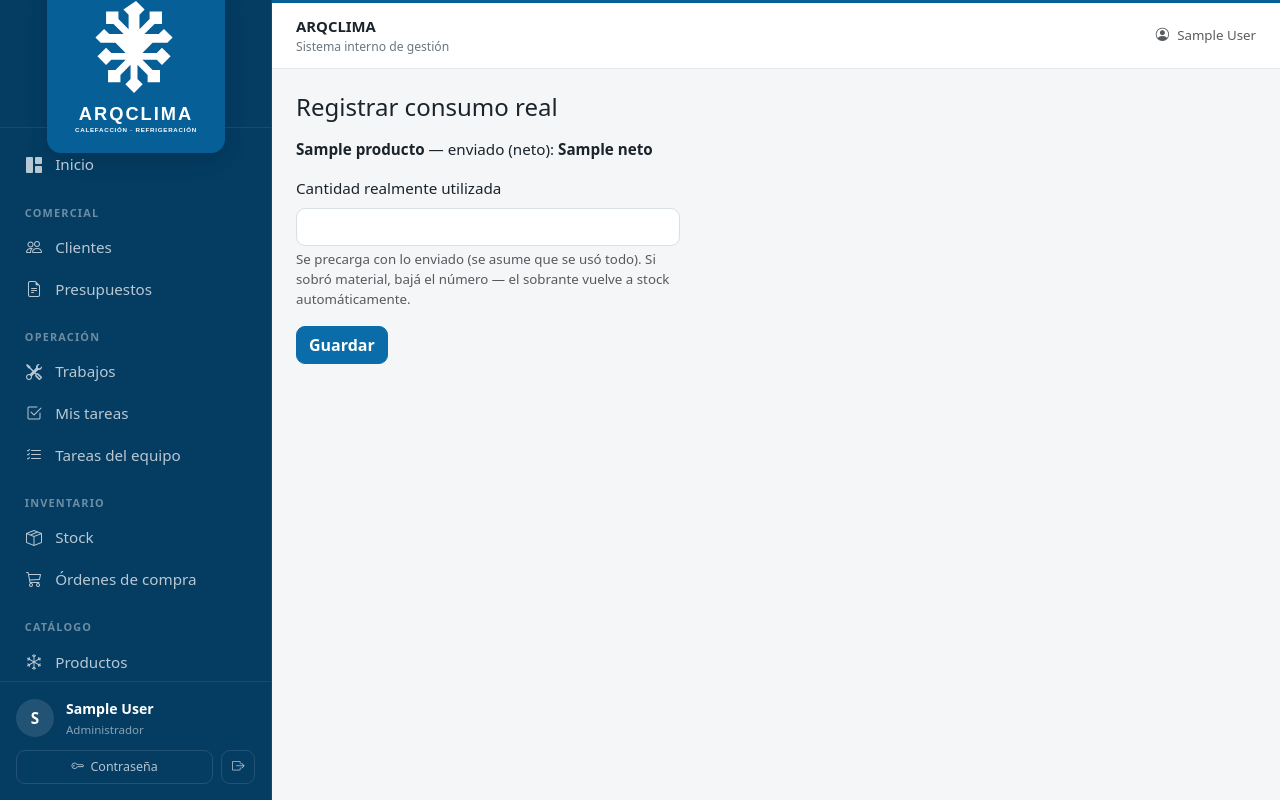
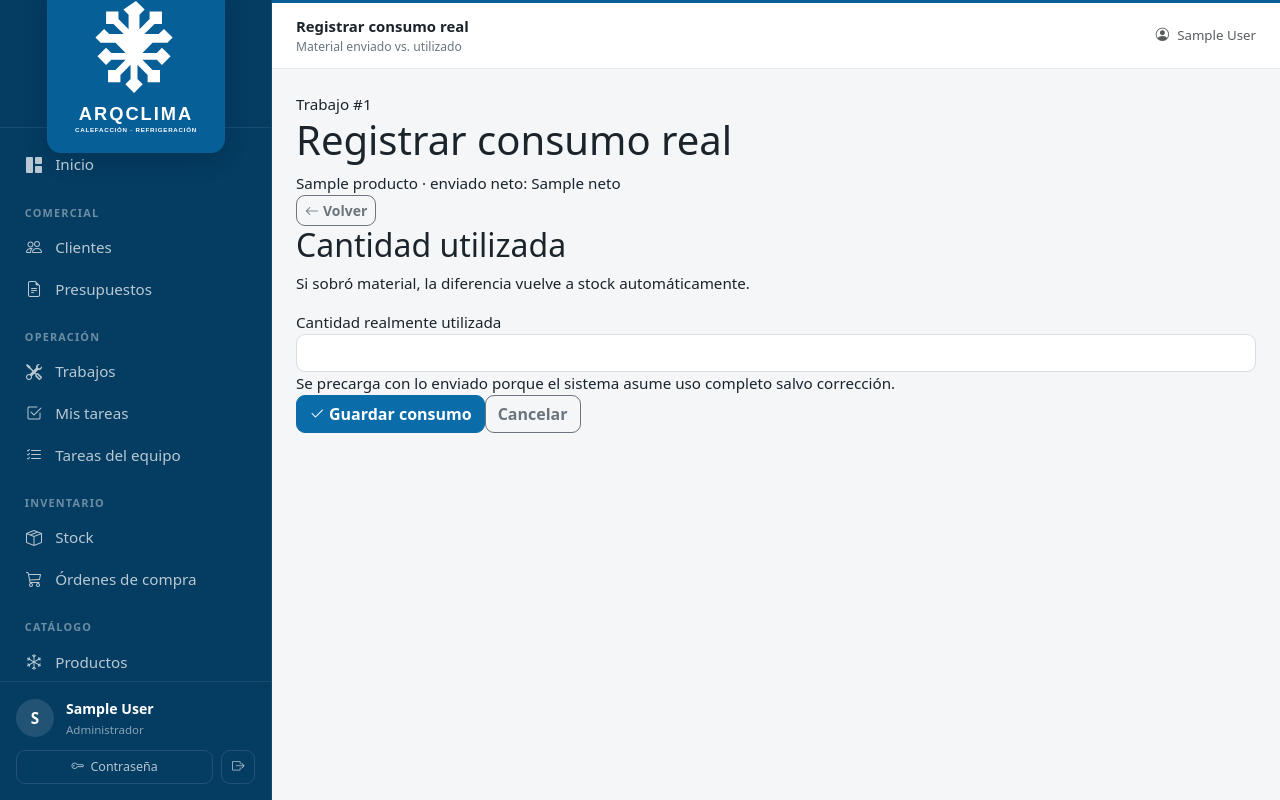
Before and after one commit to nicolasventin/arqclima, a Django app: template apps/jobs/templates/jobs/registrar_consumo_form.html in a window 1280 px wide. Run offline with Django 5.2, Linux system fonts and the light colour scheme; a user stored in the database is signed in; tables that the repository leaves empty hold one stand-in row (values such as "Sample post"); the template is opened without the code that fills it: values that come from a table or form of the project are taken from there, most other values are stand-ins (such as "Sample title", 1, 10 or a date in 2020); data that the repository does not hold is empty; parts of the project's set-up code (start-up, migrations or seed data) failed here and were passed over.

Commit message:
Etapa 11D: rediseña detalles y formularios

```diff
--- a/apps/jobs/templates/jobs/registrar_consumo_form.html
+++ b/apps/jobs/templates/jobs/registrar_consumo_form.html
@@ -1,28 +1,8 @@
 {% extends "base.html" %}
-
 {% block title %}Registrar consumo — ARQCLIMA{% endblock %}
-
+{% block page_heading %}Registrar consumo real{% endblock %}
+{% block page_subheading %}Material enviado vs. utilizado{% endblock %}
 {% block content %}
-<h1 class="h4 mb-3">Registrar consumo real</h1>
-
-<p>
-    <strong>{{ material.producto|default:material.descripcion_manual }}</strong> —
-    enviado (neto): <strong>{{ neto }}</strong>
-</p>
-
-<form method="post" class="row g-3" style="max-width: 400px;">
-    {% csrf_token %}
-    <div class="col-12">
-        <label class="form-label">Cantidad realmente utilizada</label>
-        {{ form.cantidad_usada }}
-        {% if form.cantidad_usada.errors %}<div class="text-danger small">{{ form.cantidad_usada.errors }}</div>{% endif %}
-        <div class="form-text">
-            Se precarga con lo enviado (se asume que se usó todo). Si sobró material,
-            bajá el número — el sobrante vuelve a stock automáticamente.
-        </div>
-    </div>
-    <div class="col-12">
-        <button type="submit" class="btn btn-primary">Guardar</button>
-    </div>
-</form>
+<div class="detail-header"><div class="detail-header-copy"><div class="detail-kicker">Trabajo #{{ material.trabajo_id }}</div><h1>Registrar consumo real</h1><div class="detail-subtitle">{{ material.producto|default:material.descripcion_manual }} · enviado neto: {{ neto }}</div></div><div class="detail-actions"><a href="{% url 'jobs:detalle' material.trabajo_id %}" class="btn btn-sm btn-outline-secondary"><i class="bi bi-arrow-left me-1"></i>Volver</a></div></div>
+<form method="post" class="form-shell">{% csrf_token %}<div class="form-card"><div class="form-card-header"><h2>Cantidad utilizada</h2><p>Si sobró material, la diferencia vuelve a stock automáticamente.</p></div><div class="form-card-body"><div class="form-grid"><div class="form-field form-field-half"><label>Cantidad realmente utilizada</label>{{ form.cantidad_usada }}{{ form.cantidad_usada.errors }}<div class="field-help">Se precarga con lo enviado porque el sistema asume uso completo salvo corrección.</div></div></div><div class="form-actions"><button type="submit" class="btn btn-primary"><i class="bi bi-check2 me-1"></i>Guardar consumo</button><a href="{% url 'jobs:detalle' material.trabajo_id %}" class="btn btn-outline-secondary">Cancelar</a></div></div></div></form>
 {% endblock %}
```
